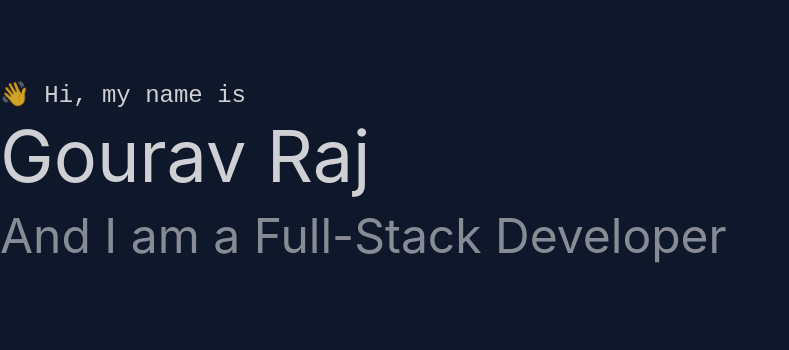
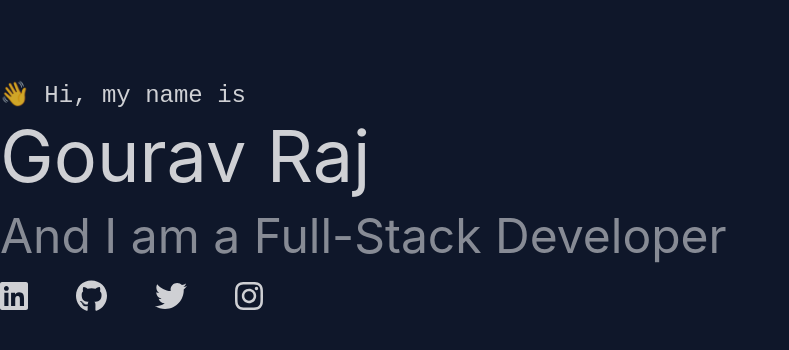
Before and after one commit to gogouravr/dot-portfolio, a React (Create React App) app: page / in a window 1280 px wide. Shown: the top 350 px of the page, without its empty margins (0-789 px from the left). Built offline with nearby package versions, Linux system fonts and the light colour scheme.

Commit message:
Add social media section & config file

```diff
--- a/package.json
+++ b/package.json
@@ -3,6 +3,11 @@
   "version": "0.1.0",
   "private": true,
   "dependencies": {
+    "@fortawesome/fontawesome-svg-core": "^6.4.2",
+    "@fortawesome/free-brands-svg-icons": "^6.4.2",
+    "@fortawesome/free-regular-svg-icons": "^6.4.2",
+    "@fortawesome/free-solid-svg-icons": "^6.4.2",
+    "@fortawesome/react-fontawesome": "^0.2.0",
     "@testing-library/jest-dom": "^5.17.0",
     "@testing-library/react": "^13.4.0",
     "@testing-library/user-event": "^13.5.0",
--- a/src/components/Intro.jsx
+++ b/src/components/Intro.jsx
@@ -1,4 +1,5 @@
-import React from 'react'
+import React from 'react';
+import SocialMediaSection from './SocialMediaSection.jsx';
 
 export default function Intro() {
     return (
@@ -14,6 +15,7 @@ export default function Intro() {
             <div className="text-white font-high-l  text-5xl mt-5 text-2 opacity-50">
                 And I am a Full-Stack Developer
             </div>
+            <SocialMediaSection />
         </section>
     )
 }
--- /dev/null
+++ b/src/components/SocialMediaIcon.jsx
@@ -0,0 +1,23 @@
+import React from 'react';
+import { FontAwesomeIcon } from '@fortawesome/react-fontawesome';
+import { faGithub, faLinkedin, faInstagram, faTwitter } from '@fortawesome/free-brands-svg-icons';
+import config from '../config.json';
+
+export default function SocialMediaIcon({ type }) {
+    const iconTypes = {
+        'linkedin': faLinkedin,
+        'github': faGithub,
+        'instagram': faInstagram,
+        'twitter': faTwitter
+    }
+
+    const icon = iconTypes[type];
+    const URL = config['social-media-links'][type];
+    const clickHandler = () => window.open(URL, '_blank');
+
+    return (
+        <span className='cursor-pointer opacity-80'>
+            <FontAwesomeIcon icon={icon} size='2x' onClick={clickHandler} />
+        </span>
+    )
+}
--- /dev/null
+++ b/src/components/SocialMediaSection.jsx
@@ -0,0 +1,11 @@
+import React from 'react'
+import SocialMediaIcon from './SocialMediaIcon'
+
+export default function SocialMediaSection() {
+    const profilePlatforms = ['linkedin', 'github', 'twitter', 'instagram'];
+    return (
+        <div className='text-white mt-5 flex gap-12 align-middle'>
+            {profilePlatforms.map(platform => <SocialMediaIcon type={platform} />)}
+        </div>
+    )
+}
--- /dev/null
+++ b/src/config.json
@@ -0,0 +1,10 @@
+{
+    "first-name": "Gourav",
+    "last-name": "Raj",
+    "social-media-links": {
+        "githiub": "https://github.com/gouravrajbit",
+        "linkedin": "https://www.linkedin.com/in/gouravrajdev/",
+        "twitter": "https://twitter.com/DRGGourav",
+        "instagram": "https://www.instagram.com/gourav_raj_/"
+    }
+}
```
Also changed, not shown: 1 other file (tests, documents, lock files or other folders).
